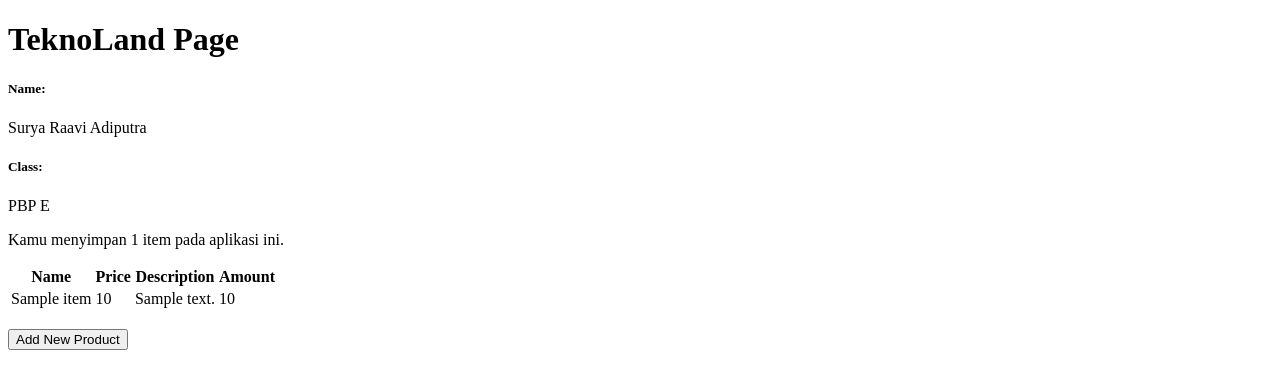
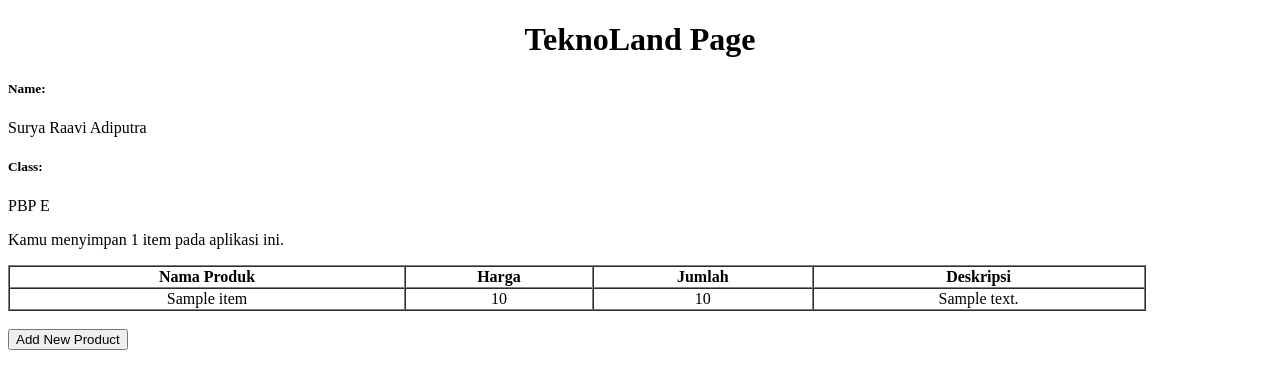
Before and after one commit to SuryaRaavi/TeknoLand, a Django app: page / in a window 1280 px wide. Shown: the top 389 px of the page. Run offline with Django 4.2, Linux system fonts and the light colour scheme; tables that the repository leaves empty hold one stand-in row (values such as "Sample post").

Commit message:
Perubahan pada main.html

```diff
--- a/main/templates/main.html
+++ b/main/templates/main.html
@@ -1,6 +1,6 @@
 {% extends "base.html" %}
 {% block content %}
-    <h1>TeknoLand Page</h1>
+<h1><b><center>TeknoLand Page</center></b></h1>
 
     <h5>Name:</h5>
     <p>{{name}}</p>
@@ -12,25 +12,26 @@
     <p>Kamu menyimpan {{ num_items }} item pada aplikasi ini.</p>
     {% endwith %}
 
-<table>
-    <tr>
-        <th>Name</th>
-        <th>Price</th>
-        <th>Description</th>
-        <th>Amount</th>
-    </tr>
-
-    {% comment %} Berikut cara memperlihatkan data produk di bawah baris ini {% endcomment %}
-
-    {% for product in products %}
+    {% if products %}
+    <table width="90%" border="1" cellspacing="0">
         <tr>
-            <td>{{product.name}}</td>
-            <td>{{product.price}}</td>
-            <td>{{product.description}}</td>
-            <td>{{product.amount}}</td>
+            <th>Nama Produk</th>
+            <th>Harga</th>
+            <th>Jumlah</th>
+            <th>Deskripsi</th>
         </tr>
-    {% endfor %}
-</table>
+        {% for product in products %}
+        <tr>
+            <td><center>{{ product.name }}</center></td>
+            <td><center>{{ product.price }}</center></td>
+            <td><center>{{ product.amount }}</center></td>
+            <td><center>{{ product.description }}</center></td>
+        </tr>
+        {% endfor %}
+    </table>
+{% else %}
+    <p>Tidak ada item yang disimpan pada aplikasi ini.</p>
+{% endif %}
 
 <br />
 
```
